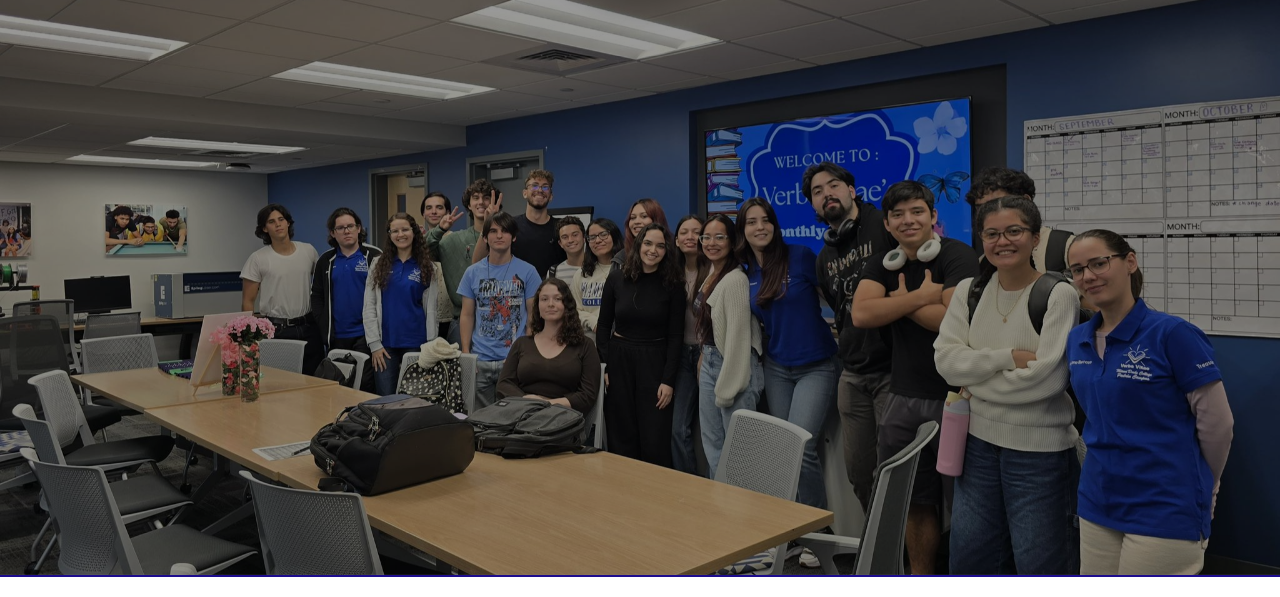
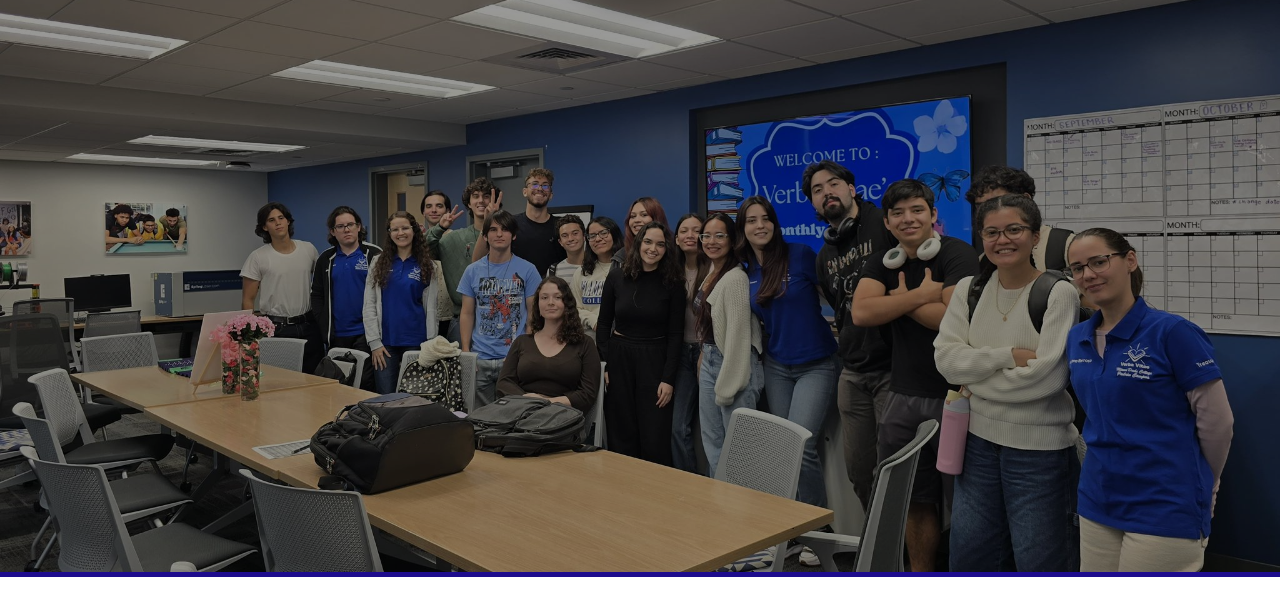
Before and after one commit to Aldoval1/verbavitae, a plain HTML site: page index.html in a window 1280 px wide. Shown: the part 203-800 px from the top of the page. Drawn offline with Linux system fonts and the light colour scheme.

Commit message:
Increase border thickness to 5px

```diff
--- a/css/style.css
+++ b/css/style.css
@@ -164,7 +164,7 @@ body {
     align-items: center;
     overflow: hidden;
     background-color: var(--color-cream);
-    border-bottom: 2px solid var(--color-dark-blue); /* Línea fina delineando por abajo */
+    border-bottom: 5px solid var(--color-dark-blue); /* Línea un poco más gruesa delineando por abajo */
 }
 
 /* Hero Slider */
```
